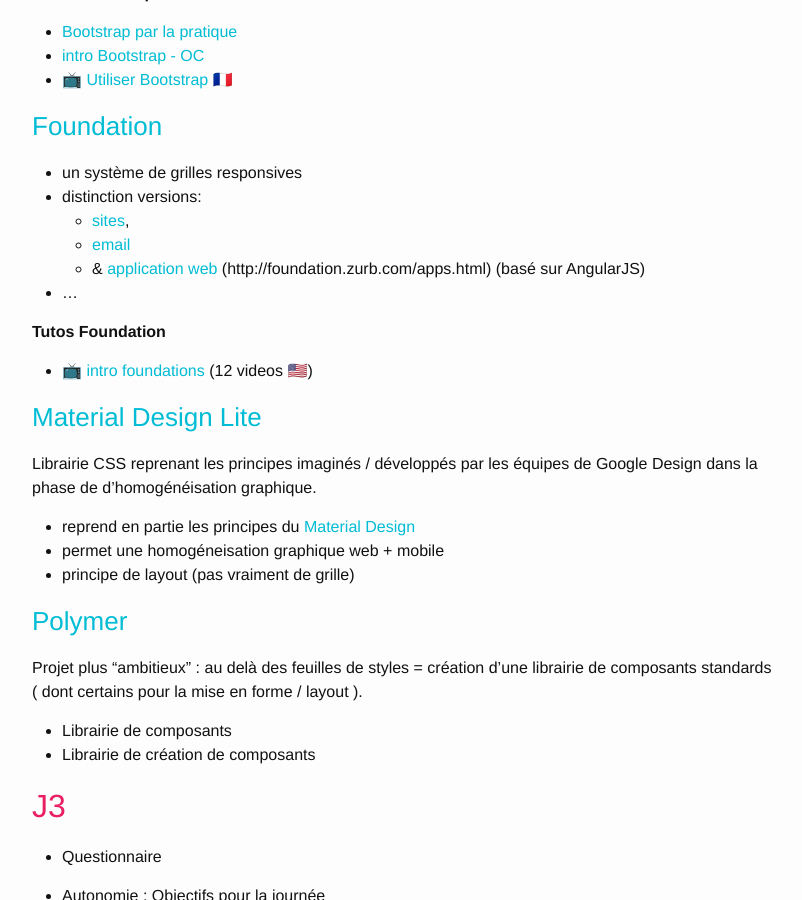
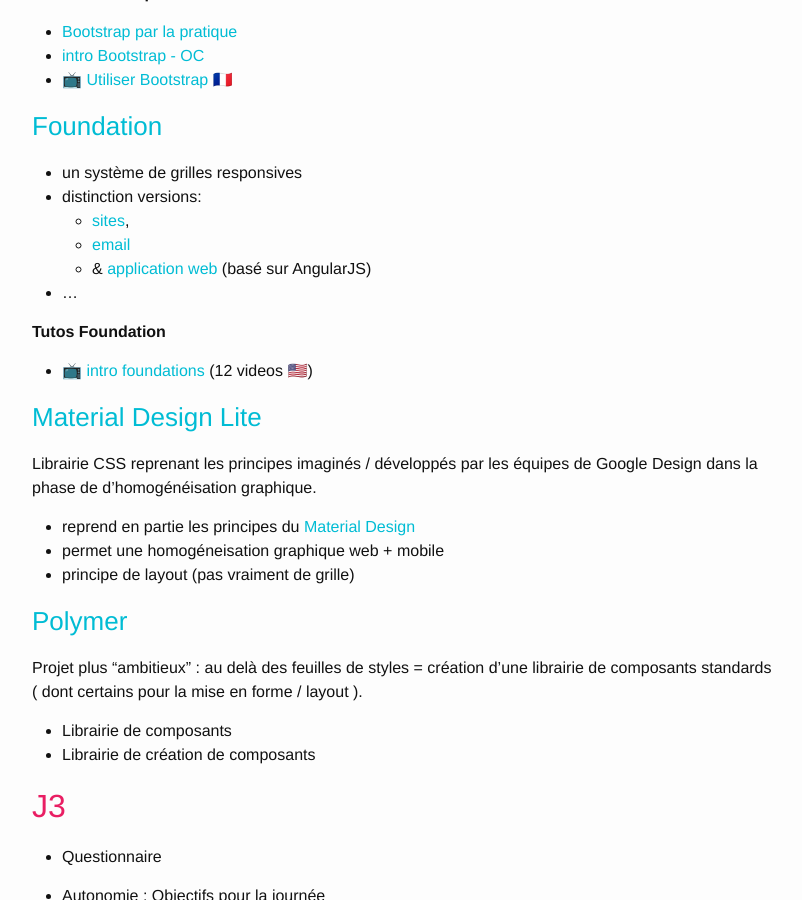
Before and after one commit to cappert/support, a Jekyll site: the page built from _posts/2016-09-05-semaine10.md, in a window 1280 px wide and 900 px high, scrolled down 2400 px. Shown: the whole window, without its empty margins (238-1040 px from the left). Built offline with Jekyll 4.4.1, drawn with Linux system fonts in a browser that asks for light colours; emoji names are drawn with the system emoji font; some of the changed lines change nothing that is shown.

Commit message:
S10 J2 : CSS

```diff
--- a/_posts/2016-09-05-semaine10.md
+++ b/_posts/2016-09-05-semaine10.md
@@ -117,7 +117,7 @@
 - distinction versions:
   - [sites](http://foundation.zurb.com/sites.html),
   - [email](http://foundation.zurb.com/emails.html)
-  - & [application web](http://foundation.zurb.com/apps.html) (http://foundation.zurb.com/apps.html) (basé sur AngularJS)
+  - & [application web](http://foundation.zurb.com/apps.html) (basé sur AngularJS)
 - ...
 
 **Tutos Foundation**
```
